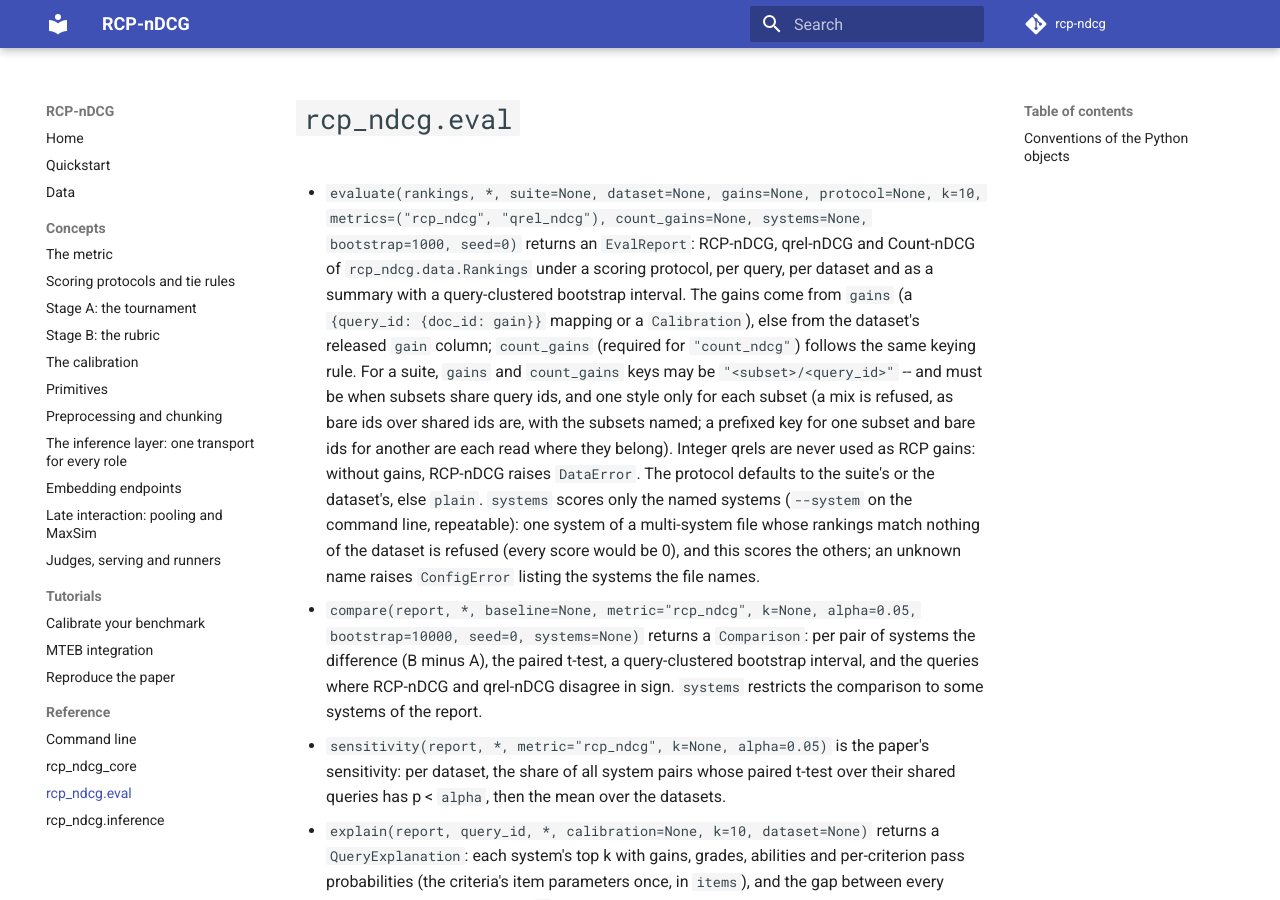
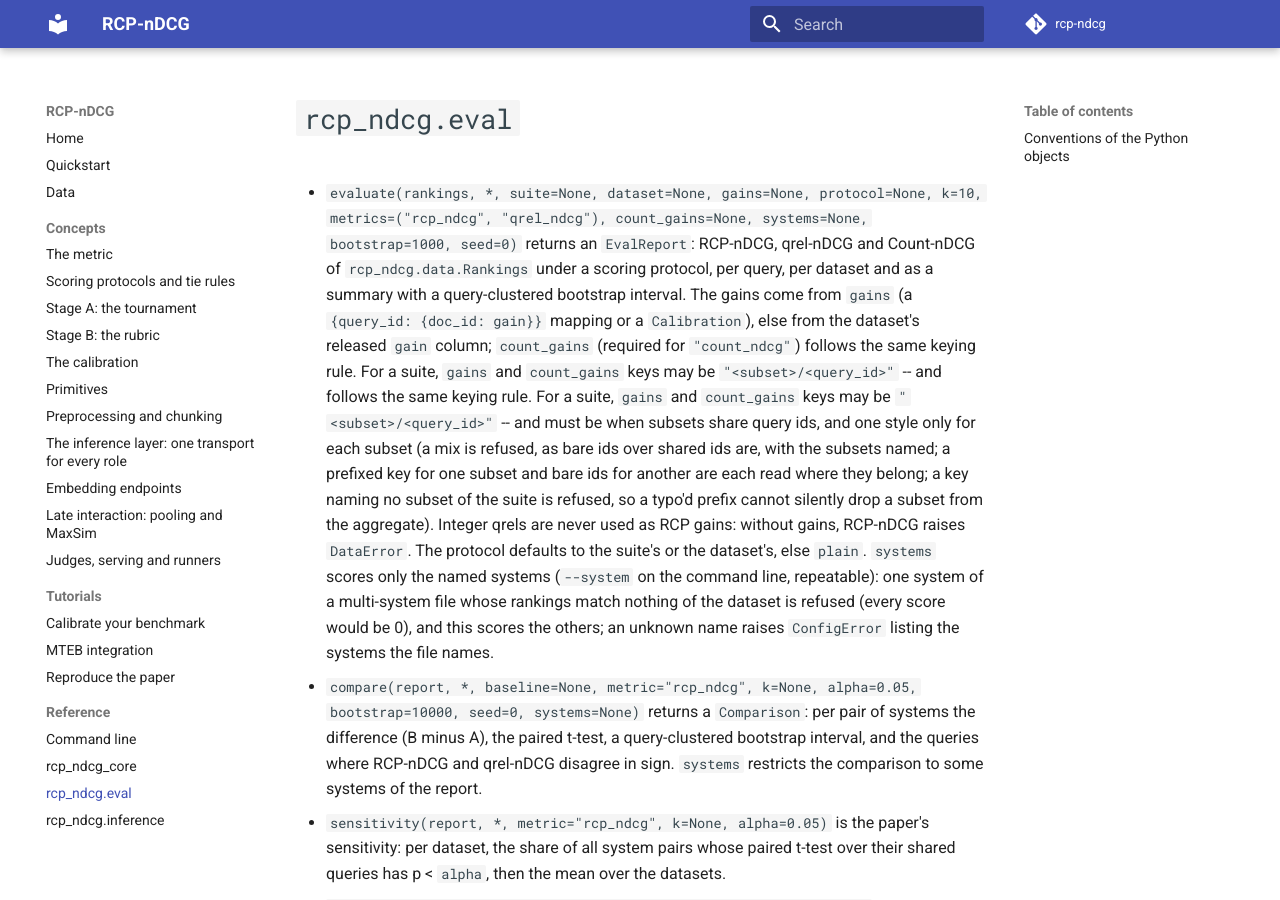
Before and after one commit to cohere-ai/rcp-ndcg, an MkDocs documentation site: the page built from docs/api/evaluate.md, in a window 1280 px wide and 900 px high. Built offline with MkDocs 1.6.1 and Material for MkDocs 9.7.7, drawn with Linux system fonts in a browser that asks for light colours; comment, search, counter and statistics services are not loaded.

Commit message:
The unknown-subset-prefix refusal is documented with the other gains keying rules

```diff
--- a/docs/api/evaluate.md
+++ b/docs/api/evaluate.md
@@ -6,9 +6,11 @@
   query-clustered bootstrap interval. The gains come from `gains` (a `{query_id: {doc_id: gain}}` mapping or a
   `Calibration`), else from the dataset's released `gain` column; `count_gains` (required for `"count_ndcg"`)
   follows the same keying rule. For a suite, `gains` and `count_gains` keys may be `"<subset>/<query_id>"` -- and
+  follows the same keying rule. For a suite, `gains` and `count_gains` keys may be `"<subset>/<query_id>"` -- and
   must be when subsets share query ids, and one style only for each subset (a mix is refused, as bare ids over
   shared ids are, with the subsets named; a prefixed key for one subset and bare ids for another are each read
-  where they belong). Integer qrels are never used as RCP gains: without gains, RCP-nDCG raises
+  where they belong; a key naming no subset of the suite is refused, so a typo'd prefix cannot silently drop a
+  subset from the aggregate). Integer qrels are never used as RCP gains: without gains, RCP-nDCG raises
   `DataError`. The protocol defaults to the suite's or the dataset's, else `plain`.
   `systems` scores only the named systems (`--system` on the command line, repeatable): one system of a
   multi-system file whose rankings match nothing of the dataset is refused (every score would be 0), and this
```
